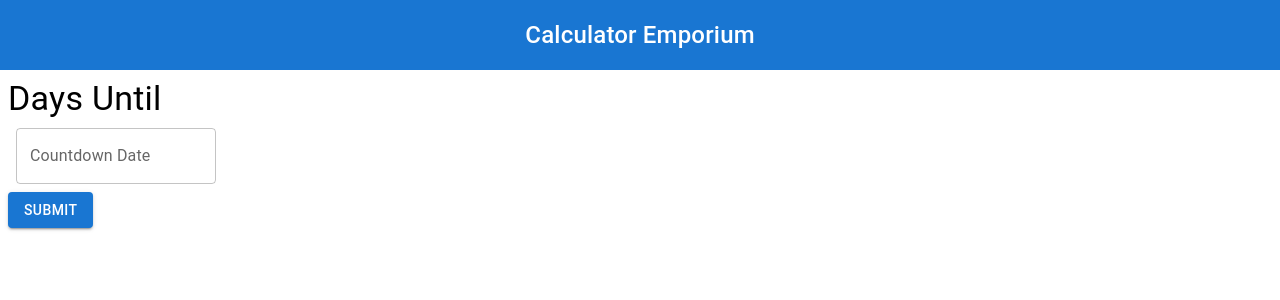
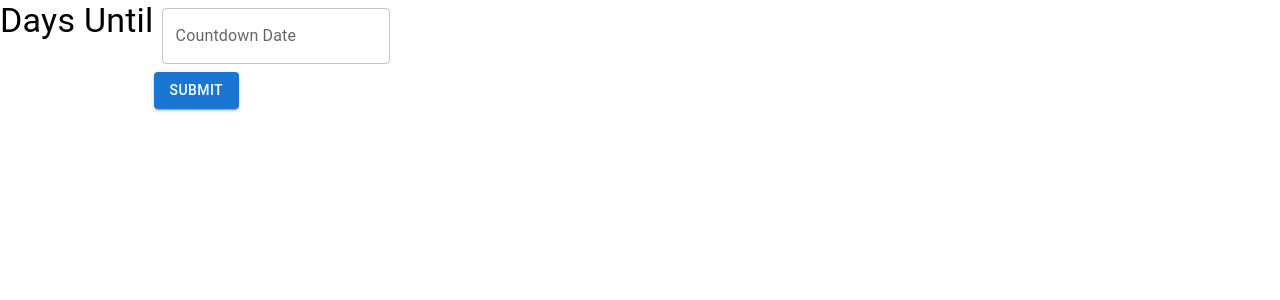
Before and after one commit to colemilne54/Calculator-Emporium, a React (Create React App) app: page / in a window 1280 px wide. Shown: the top 300 px of the page. Built offline with nearby package versions, Linux system fonts and the light colour scheme.

Commit message:
Beginning sidebar, tailwind init

```diff
--- a/src/App.js
+++ b/src/App.js
@@ -10,12 +10,9 @@ import DaysUntil from './Components/Calculators/DaysUntil';
 export default function App() {
   return (
     <>
-      <AppAppBar />
-      {/* <RandomNumberGenerator /> */}
-      {/* <DogYears /> */}
-      {/* <AppFooter /> */}
-      {/* <BarbellWeight /> */}
-      <DaysUntil />
+      <div className="flex">
+        <DaysUntil />
+      </div>
     </>
   );
 }
--- /dev/null
+++ b/src/Components/UI/SideBar.js
@@ -0,0 +1,13 @@
+const SideBar = () => {
+    return (
+        <div className="fixed">
+            <i>A</i>
+            <i>B</i>
+            <i>C</i>
+            <i>D</i>
+            <i>E</i>
+        </div>
+    );
+};
+
+export default SideBar;
--- a/src/style.css
+++ b/src/style.css
@@ -1,3 +1,7 @@
+@tailwind base;
+@tailwind components;
+@tailwind utilities;
+
 h1,
 p {
   font-family: -apple-system, BlinkMacSystemFont, 'Segoe UI', Roboto, Oxygen,
--- /dev/null
+++ b/tailwind.config.js
@@ -0,0 +1,10 @@
+/** @type {import('tailwindcss').Config} */
+module.exports = {
+  content: [
+    "./src/**/*.{js,jsx,ts,tsx}",
+  ],
+  theme: {
+    extend: {},
+  },
+  plugins: [],
+}
```
Also changed, not shown: package.json (+14 -1 lines), 2 other files (tests, documents, lock files or other folders).
